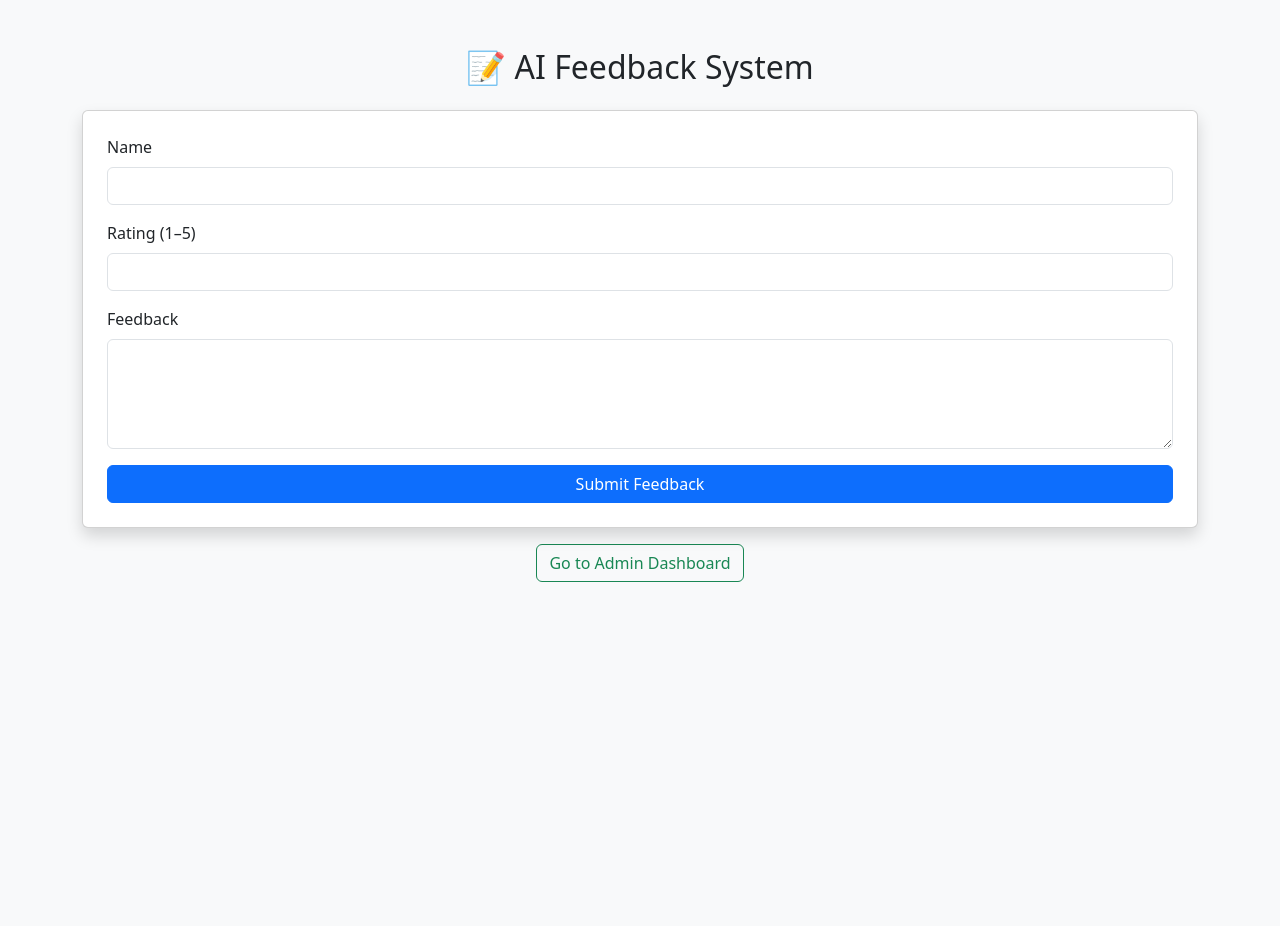
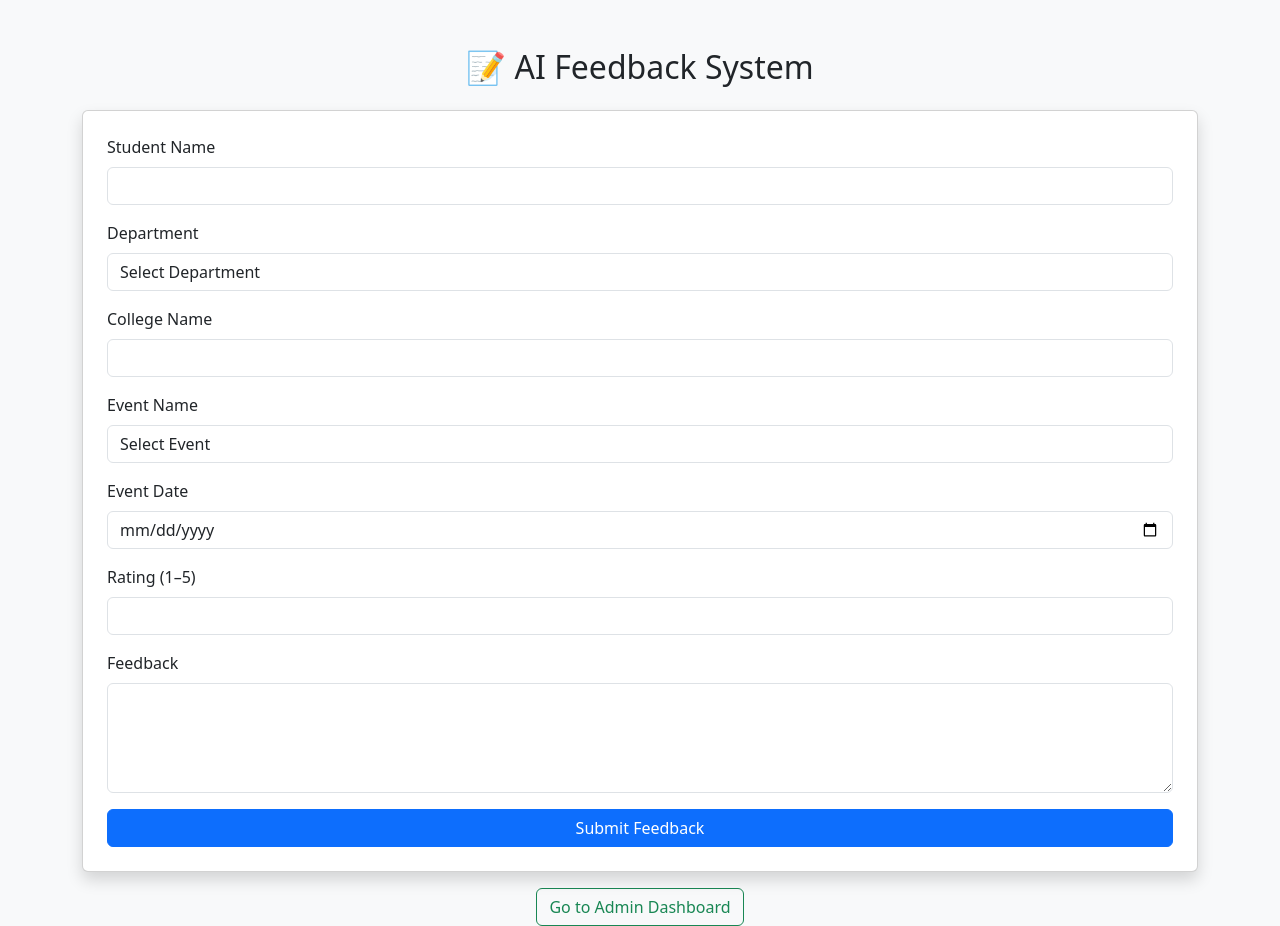
Before and after one commit to Kpraveenkummarrr/smart_insights_feedback_system, a Django app: page / in a window 1280 px wide. Before the commit the page ends 582 px from the top, so only its background shows below. Run offline with Django 5.2, Linux system fonts and the light colour scheme.

Commit message:
features added department event date

```diff
--- a/feedback/models.py
+++ b/feedback/models.py
@@ -2,10 +2,15 @@ from django.db import models
 
 class Feedback(models.Model):
     name = models.CharField(max_length=100)
+    department = models.CharField(max_length=100)
+    college_name = models.CharField(max_length=200)
+    event_name = models.CharField(max_length=100)
+    event_date = models.DateField()
     rating = models.IntegerField()
     message = models.TextField()
     sentiment = models.CharField(max_length=20)
     created_at = models.DateTimeField(auto_now_add=True)
 
+
     def __str__(self):
         return self.name
--- a/feedback/views.py
+++ b/feedback/views.py
@@ -15,6 +15,10 @@ def index(request):
 def submit_feedback(request):
     if request.method == 'POST':
         name = request.POST['name']
+        department = request.POST['department']
+        college_name = request.POST['college_name']
+        event_name = request.POST['event_name']
+        event_date = request.POST['event_date']
         rating = int(request.POST['rating'])
         message = request.POST['message']
 
@@ -23,10 +27,15 @@ def submit_feedback(request):
 
         Feedback.objects.create(
             name=name,
+            department=department,
+            college_name=college_name,
+            event_name=event_name,
+            event_date=event_date,
             rating=rating,
             message=message,
             sentiment=sentiment
         )
+
         return redirect('/')
 
 
--- a/templates/index.html
+++ b/templates/index.html
@@ -15,8 +15,39 @@
         {% csrf_token %}
 
         <div class="mb-3">
-                <label class="form-label">Name</label>
+            <label class="form-label">Student Name</label>
             <input type="text" name="name" class="form-control" required>
+        </div>
+
+        <div class="mb-3">
+            <label class="form-label">Department</label>
+            <select name="department" class="form-control" required>
+                <option value="">Select Department</option>
+                <option>BSc CS</option>
+                <option>BCom CA</option>
+                <option>CS</option>
+                <option>BBA</option>
+            </select>
+        </div>
+
+        <div class="mb-3">
+            <label class="form-label">College Name</label>
+            <input type="text" name="college_name" class="form-control" required>
+        </div>
+
+        <div class="mb-3">
+            <label class="form-label">Event Name</label>
+            <select name="event_name" class="form-control" required>
+                <option value="">Select Event</option>
+                <option>Naya</option>
+                <option>Interzela</option>
+                <option>Tech Fest</option>
+            </select>
+        </div>
+
+        <div class="mb-3">
+            <label class="form-label">Event Date</label>
+            <input type="date" name="event_date" class="form-control" required>
         </div>
 
         <div class="mb-3">
@@ -35,6 +66,7 @@
     </form>
 </div>
 
+
     <div class="text-center mt-3">
         <a href="/dashboard/" class="btn btn-outline-success">
             Go to Admin Dashboard
```
Also changed, not shown: templates/admin_dashboard.html (+14 -11 lines), db.sqlite3, feedback/migrations/0001_initial.py. Lines whose indentation alone changed are shown as unchanged.
